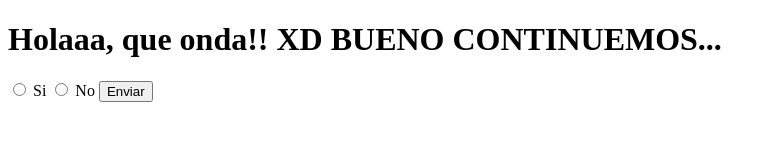
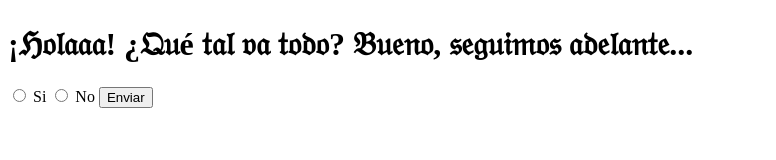
Before and after one commit to JaviCini/pasamate, a plain HTML site: page index.html in a window 1280 px wide. Shown: the whole page, without its empty margins (0-776 px from the left). Drawn offline with Linux system fonts and the light colour scheme.

Commit message:
Update index.html
Signed-off-by: JaviCini <kevinvillon0512@gmail.com>

```diff
--- a/index.html
+++ b/index.html
@@ -4,7 +4,7 @@
   <title>XD INTENTO 200 </title>
 </head>
 <body>
-  <h1>Holaaa, que onda!! XD BUENO CONTINUEMOS...</h1>
+  <h1>¡ℌ𝔬𝔩𝔞𝔞𝔞! ¿𝔔𝔲é 𝔱𝔞𝔩 𝔳𝔞 𝔱𝔬𝔡𝔬? 𝔅𝔲𝔢𝔫𝔬, 𝔰𝔢𝔤𝔲𝔦𝔪𝔬𝔰 𝔞𝔡𝔢𝔩𝔞𝔫𝔱𝔢...</h1>
   <form>
     <input type="radio" id="si" name="response" value="si">
     <label for="si">Si</label>
```
